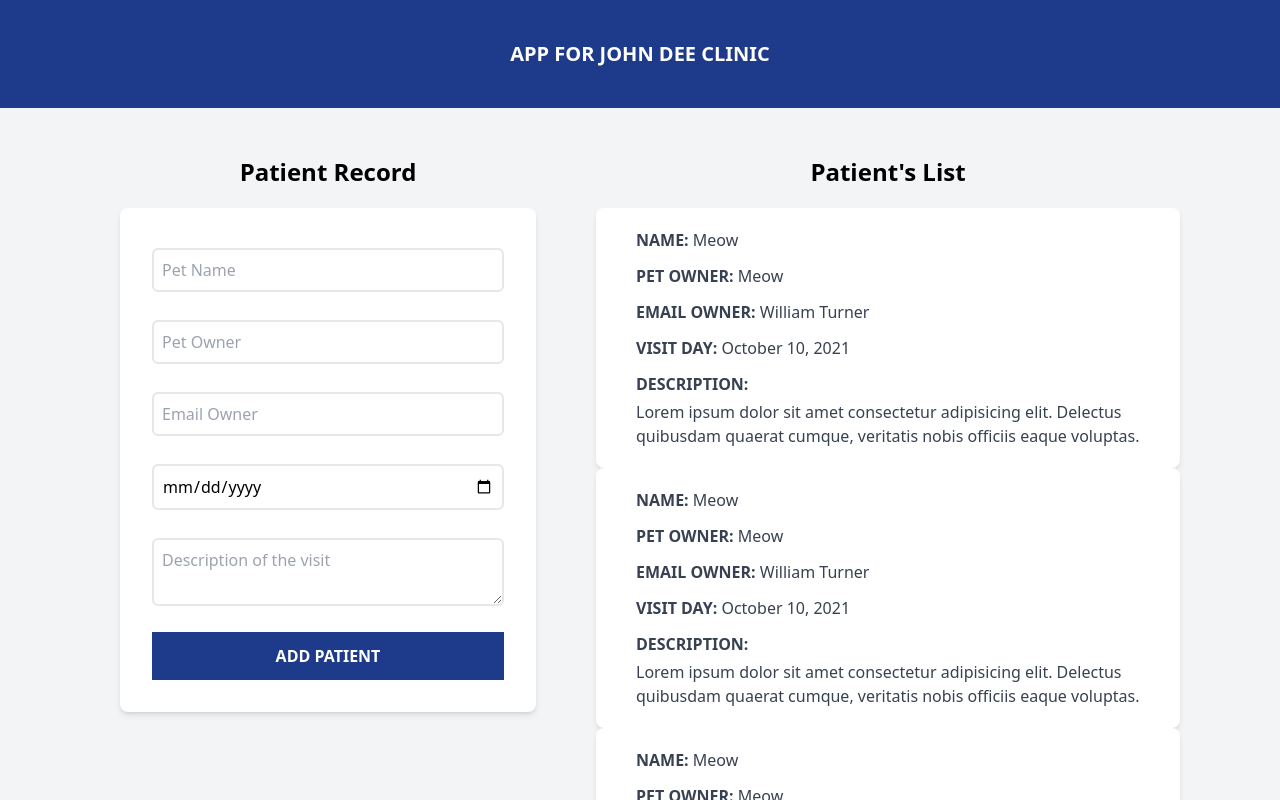
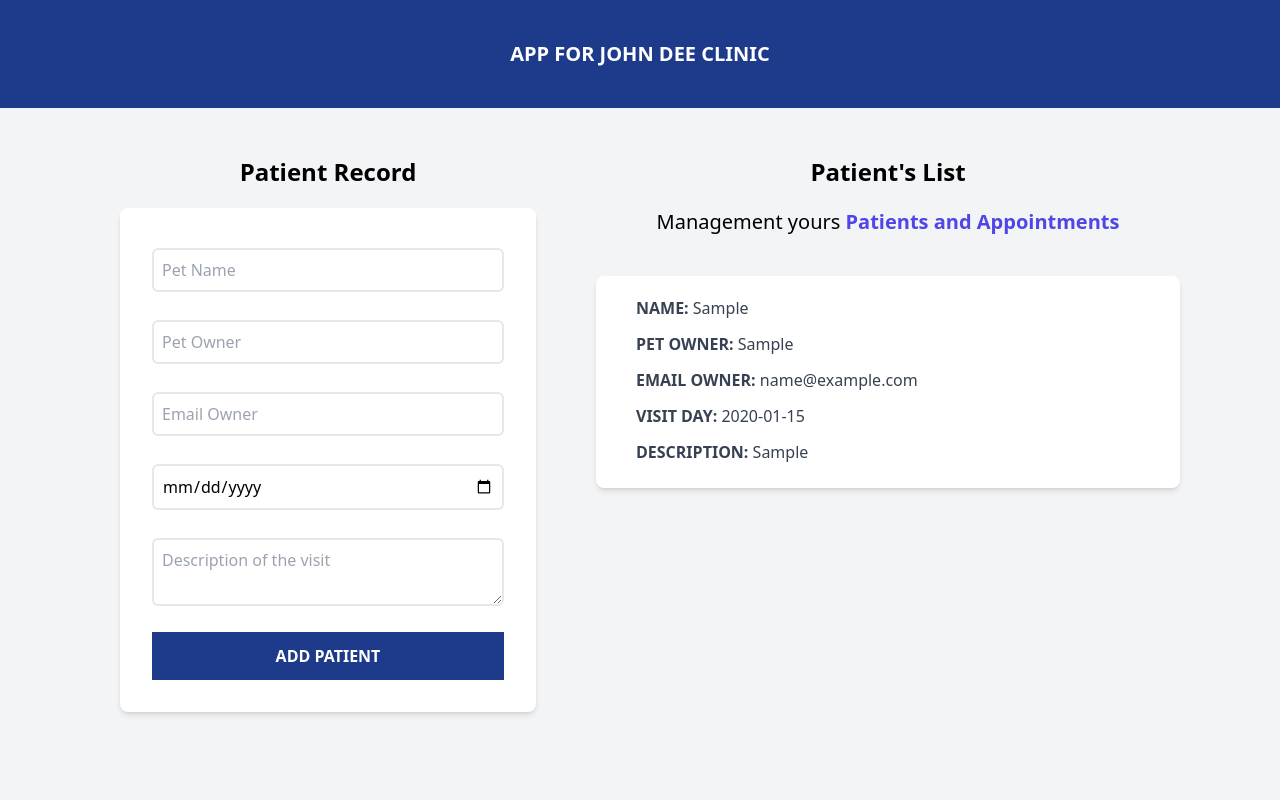
Before and after one commit to smltalavera95/patients-administration, a React (Vite) app: page / in a window 1280 px wide. Both pictures are taken after typing "Sample", "Sample", "name@example.com", "2020-01-15", "Sample" into the empty fields and a click on the input "Add Patient". Shown: the top 800 px of the page. Built offline with nearby package versions, Linux system fonts and the light colour scheme.

Commit message:
:rocket: Patients with dynamic info and other functionality

```diff
--- a/src/App.jsx
+++ b/src/App.jsx
@@ -17,7 +17,9 @@ function App() {
           patients = {patients}
           setPatients = {setPatients}
         />
-        <PatientsList/>
+        <PatientsList
+          patients = {patients}
+        />
       </div>
 
     </div>
--- a/src/components/Error.jsx
+++ b/src/components/Error.jsx
@@ -1,10 +1,10 @@
 
-const Error = ({msg}) => {
+const Error = ({children}) => {
 
     return (
         <div>
             <div className='bg-red-600 py-3 px-2 text-white text-center mb-5 rounded-sm'>
-              <p>{msg}</p>
+              {children}
             </div>
         </div>
     )
--- a/src/components/Form.jsx
+++ b/src/components/Form.jsx
@@ -21,6 +21,7 @@ const Form = ({patients, setPatients}) => {
     setError(false)
 
     const patientOb = {
+      id: generateId(),
       name,
       owner,
       email,
@@ -42,13 +43,22 @@ const Form = ({patients, setPatients}) => {
     setDate('')
     setDescription('')
   }
+
+  const generateId = () => {
+    let date = Date.now().toString(36);
+    let random = Math.random().toString(36).substr(2);
+
+    return date + random;
+  }
   return (
     <div className='md:w-1/2 lg:w-2/5 mb-10 mx-10'>
       <h2 className='font-black text-2xl text-center mb-5'>Patient Record</h2>
 
         <form onSubmit={handleSubmit}
         className='bg-white shadow-md rounded-lg p-8'>
-          { error && <Error msg='There are some empty fields'/>}
+          { error && <Error>
+              <p>There are some empty fields</p>
+            </Error>}
           <div className='mb-5'>
             <input className="border-2 rounded-md w-full p-2 mt-2 placeholder-gray-400"
             type="text"
--- a/src/components/Patient.jsx
+++ b/src/components/Patient.jsx
@@ -1,26 +1,30 @@
 import React from 'react'
 
-const Patient =()=>{
+const Patient =({patient})=>{
+
+  const {name, owner, email, date, description} = patient
+
   return (
-    <div className="bg-white shadow-md rounded-lg mx-5 py-5 px-10">
+    <div className="bg-white shadow-md rounded-lg mx-5 py-5 px-10 mb-5">
          <p className="font-bold mb-3 text-gray-700 uppercase">
            Name: {''}
-           <span className="font-normal normal-case">Meow</span>
+           <span className="font-normal normal-case">{name}</span>
          </p>
          <p className="font-bold mb-3 text-gray-700 uppercase">
            Pet Owner: {''}
-           <span className="font-normal normal-case">Meow</span>
+           <span className="font-normal normal-case">{owner}</span>
          </p>
          <p className="font-bold mb-3 text-gray-700 uppercase">
            Email Owner: {''}
-           <span className="font-normal normal-case">William Turner</span>
+           <span className="font-normal normal-case">{email}</span>
          </p>
          <p className="font-bold mb-3 text-gray-700 uppercase">
            Visit Day: {''}
-           <span className="font-normal normal-case">October 10, 2021</span>
+           <span className="font-normal normal-case">{date}</span>
          </p>
-         <p className="font-bold mb-1 text-gray-700 uppercase">Description:</p>
-         <p className="text-gray-700">Lorem ipsum dolor sit amet consectetur adipisicing elit. Delectus quibusdam quaerat cumque, veritatis nobis officiis eaque voluptas.</p>
+         <p className="font-bold mb-1 text-gray-700 uppercase">Description: {''}
+           <span className="text-gray-700 font-normal normal-case">{description}</span>
+         </p>
       </div>
   )
 }
--- a/src/components/PatientsList.jsx
+++ b/src/components/PatientsList.jsx
@@ -1,13 +1,38 @@
 import Patient from "./Patient"
 
 
-const PatientsList = () => {
+const PatientsList = ({patients}) => {
   return (
     <div className='md:w-1/2 lg:w-3/5 md:h-screen overflow-y-auto'>
-      <h2 className="mb-5 text-2xl text-center font-black">Patient's List</h2>
-      <Patient/>
-      <Patient/>
-      <Patient/>
+      { patients && patients.length ?
+        <>
+          <h2 className="mb-5 text-2xl text-center font-black">Patient's List</h2>
+          <p className="text-xl mt-5 mb-10 text-center">
+            Management yours {''}
+            <span className="text-indigo-600 font-bold">Patients and Appointments</span>
+          </p>
+          {
+            patients.map( patient => {
+
+            return(
+            <Patient
+              key = { patient.id }
+              patient = { patient }
+            />
+            )
+          })
+          }
+        </>
+      :
+        <>
+        <h2 className="mb-5 text-2xl text-center font-black">No patients yet.</h2>
+        <p className="text-xl mt-5 mb-10 text-center">
+            Start adding {''}
+            <span className="text-indigo-600 font-bold">Patients and Appointments</span>
+        </p>
+        </>
+      }
+
     </div>
 
   )
```
